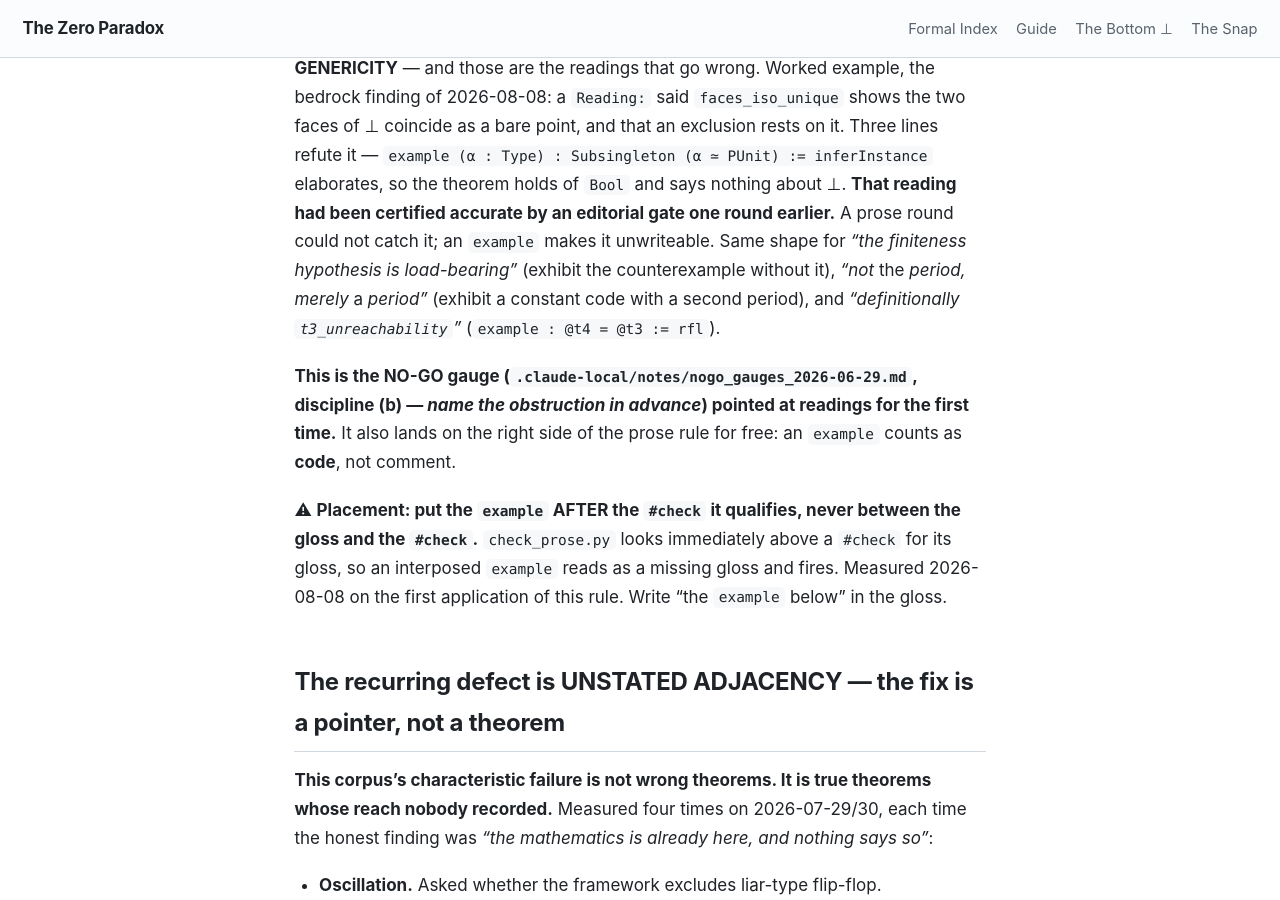
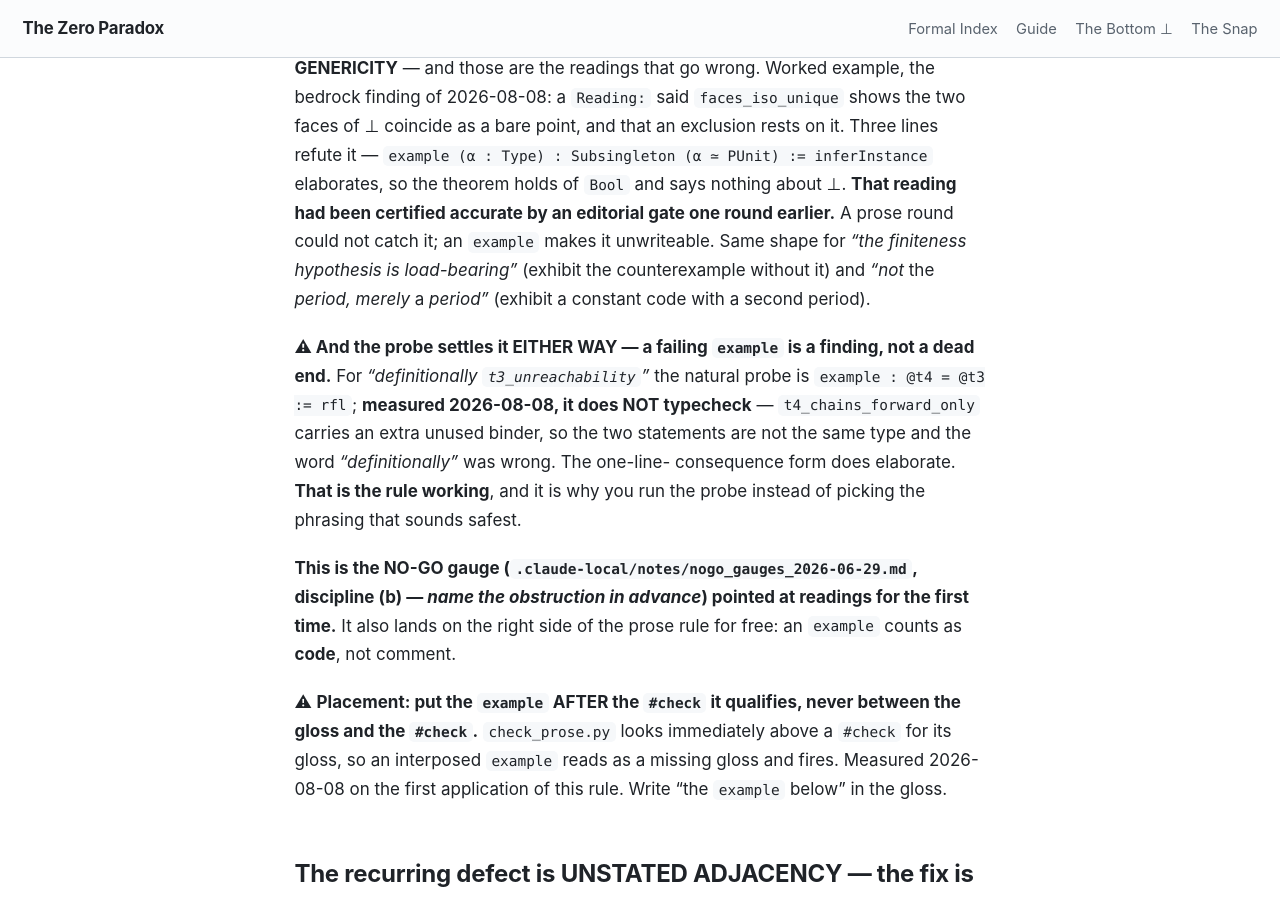
Before and after one commit to timbrigham/ZeroParadox, a Jekyll site: the page built from CLAUDE.md, in a window 1280 px wide and 900 px high, scrolled down 20662 px. Built offline with Jekyll 4.4.1, drawn with Linux system fonts in a browser that asks for light colours; our own code applies the rules of GitHub Pages for plain Markdown files.

Commit message:
Correct the worked example: that rfl does not typecheck
The prose-to-Lean rule listed `example : @t4 = @t3 := rfl` as the conversion
for "definitionally t3_unreachability". The round-3 adversary ran it and it
fails - t4_chains_forward_only carries an extra unused binder, so the two
statements are not the same type and "definitionally" was the wrong word.

Restated so the failing probe reads as the finding it is, which is the point
of running one rather than picking the phrasing that sounds safest.

Co-Authored-By: Claude Opus 5 <noreply@anthropic.com>
Claude-Session: https://claude.ai/code/session_01W6ZNJv9HAjcNrhciRMHPWx

```diff
--- a/CLAUDE.md
+++ b/CLAUDE.md
@@ -418,8 +418,15 @@ it. Three lines refute it — `example (α : Type) : Subsingleton (α ≃ PUnit)
 elaborates, so the theorem holds of `Bool` and says nothing about ⊥. **That reading had been
 certified accurate by an editorial gate one round earlier.** A prose round could not catch it; an
 `example` makes it unwriteable. Same shape for *"the finiteness hypothesis is load-bearing"* (exhibit
-the counterexample without it), *"not* the *period, merely* a *period"* (exhibit a constant code with
-a second period), and *"definitionally `t3_unreachability`"* (`example : @t4 = @t3 := rfl`).
+the counterexample without it) and *"not* the *period, merely* a *period"* (exhibit a constant code
+with a second period).
+
+**⚠ And the probe settles it EITHER WAY — a failing `example` is a finding, not a dead end.** For
+*"definitionally `t3_unreachability`"* the natural probe is `example : @t4 = @t3 := rfl`; **measured
+2026-08-08, it does NOT typecheck** — `t4_chains_forward_only` carries an extra unused binder, so the
+two statements are not the same type and the word *"definitionally"* was wrong. The one-line-
+consequence form does elaborate. **That is the rule working**, and it is why you run the probe
+instead of picking the phrasing that sounds safest.
 
 **This is the NO-GO gauge (`.claude-local/notes/nogo_gauges_2026-06-29.md`, discipline (b) — *name
 the obstruction in advance*) pointed at readings for the first time.** It also lands on the right
```
